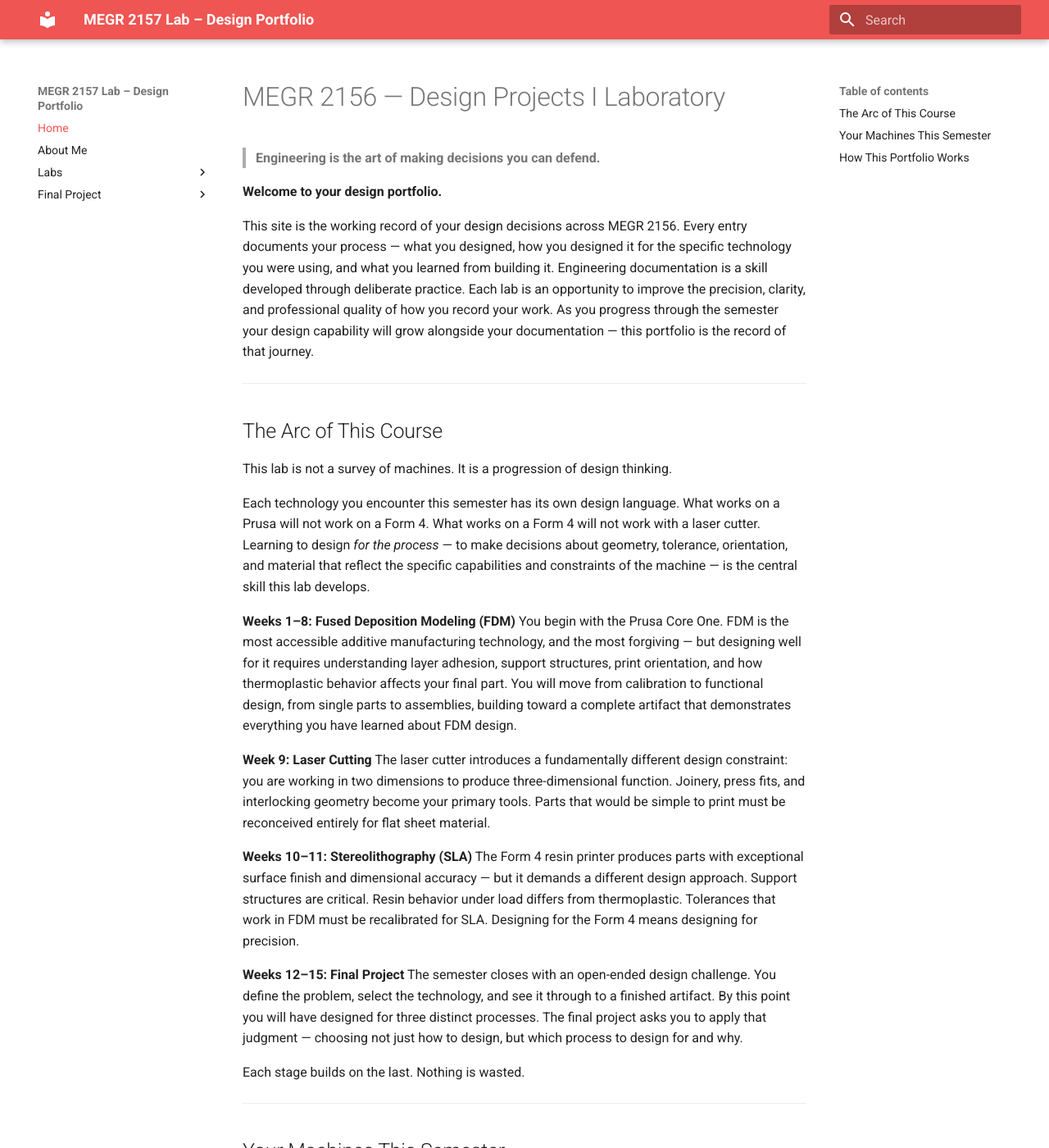
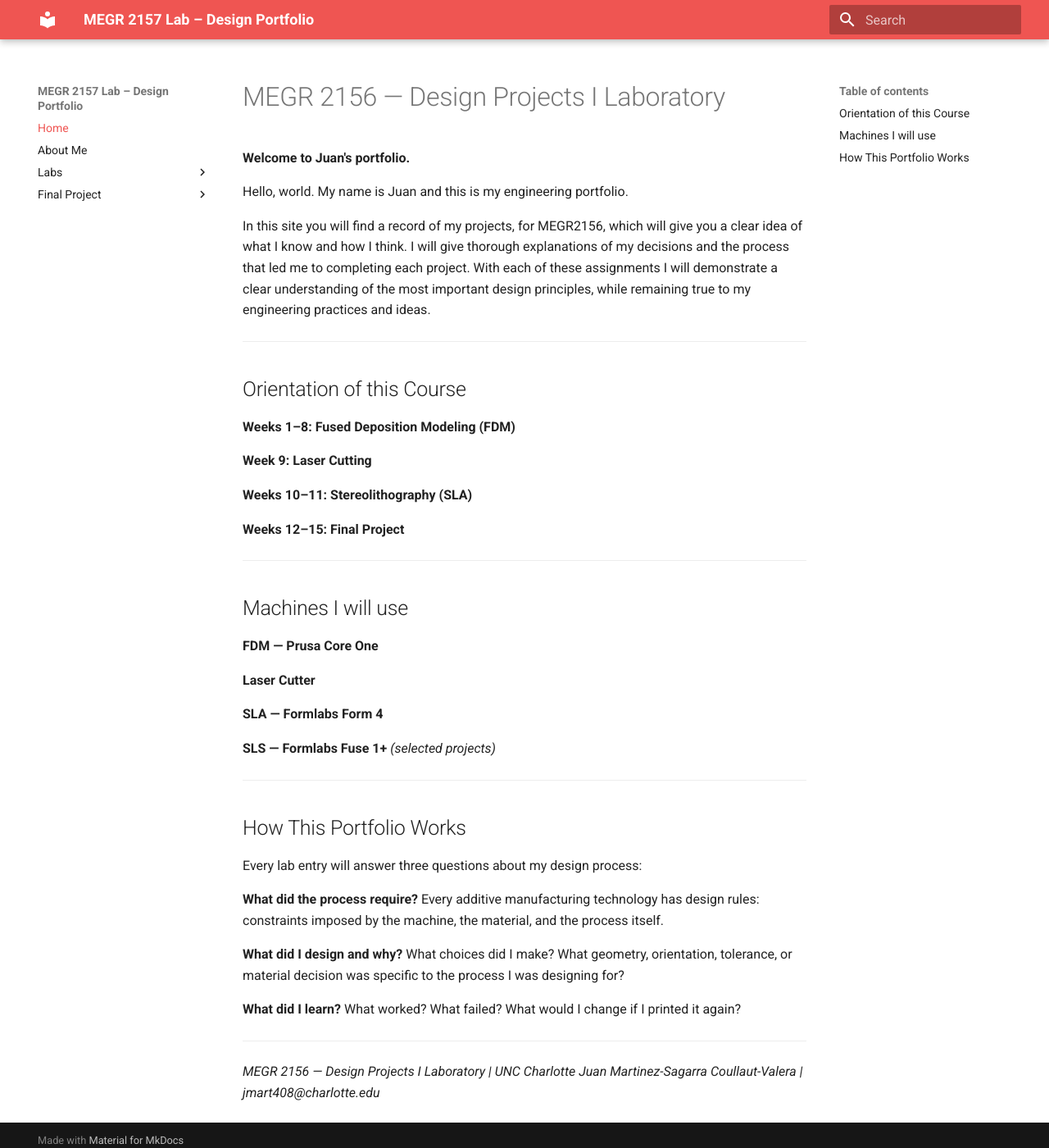
Before and after one commit to juanmasacova/MASACOVA-portfolio, an MkDocs documentation site: the page built from docs/index.md, in a window 1280 px wide and 1400 px high. Shown: the whole window at 82% size. Built offline with MkDocs 1.6.1 and Material for MkDocs 9.7.7, drawn with Linux system fonts in a browser that asks for light colours; some of the changed text lies outside the part shown.

Commit message:
Revise portfolio content and structure for clarity
Updated the content and structure of the portfolio to reflect personal ownership and provide clearer explanations of design processes and technologies used throughout the course.

```diff
--- a/docs/index.md
+++ b/docs/index.md
@@ -1,67 +1,51 @@
 # MEGR 2156 — Design Projects I Laboratory
 
-> **Engineering is the art of making decisions you can defend.**
+**Welcome to Juan's portfolio.**
 
-**Welcome to your design portfolio.**
+Hello, world. My name is Juan and this is my engineering portfolio.
 
-This site is the working record of your design decisions across MEGR 2156. Every entry documents your process — what you designed, how you designed it for the specific technology you were using, and what you learned from building it. Engineering documentation is a skill developed through deliberate practice. Each lab is an opportunity to improve the precision, clarity, and professional quality of how you record your work. As you progress through the semester your design capability will grow alongside your documentation — this portfolio is the record of that journey.
+In this site you will find a record of my projects, for MEGR2156, which will give you a clear idea of what I know and how I think. I will give thorough explanations of my decisions and the process that led me to completing each project. With each of these assignments I will demonstrate a clear understanding of the most important design principles, while remaining true to my engineering practices and ideas.
 
 ---
 
-## The Arc of This Course
-
-This lab is not a survey of machines. It is a progression of design thinking.
-
-Each technology you encounter this semester has its own design language. What works on a Prusa will not work on a Form 4. What works on a Form 4 will not work with a laser cutter. Learning to design *for the process* — to make decisions about geometry, tolerance, orientation, and material that reflect the specific capabilities and constraints of the machine — is the central skill this lab develops.
+## Orientation of this Course
 
 **Weeks 1–8: Fused Deposition Modeling (FDM)**
-You begin with the Prusa Core One. FDM is the most accessible additive manufacturing technology, and the most forgiving — but designing well for it requires understanding layer adhesion, support structures, print orientation, and how thermoplastic behavior affects your final part. You will move from calibration to functional design, from single parts to assemblies, building toward a complete artifact that demonstrates everything you have learned about FDM design.
 
 **Week 9: Laser Cutting**
-The laser cutter introduces a fundamentally different design constraint: you are working in two dimensions to produce three-dimensional function. Joinery, press fits, and interlocking geometry become your primary tools. Parts that would be simple to print must be reconceived entirely for flat sheet material.
 
 **Weeks 10–11: Stereolithography (SLA)**
-The Form 4 resin printer produces parts with exceptional surface finish and dimensional accuracy — but it demands a different design approach. Support structures are critical. Resin behavior under load differs from thermoplastic. Tolerances that work in FDM must be recalibrated for SLA. Designing for the Form 4 means designing for precision.
 
 **Weeks 12–15: Final Project**
-The semester closes with an open-ended design challenge. You define the problem, select the technology, and see it through to a finished artifact. By this point you will have designed for three distinct processes. The final project asks you to apply that judgment — choosing not just how to design, but which process to design for and why.
-
-Each stage builds on the last. Nothing is wasted.
 
 ---
 
-## Your Machines This Semester
+##  Machines I will use
 
 **FDM — Prusa Core One**
-Fused Deposition Modeling. Builds parts layer by layer from thermoplastic filament. Fast, accessible, and ideal for functional prototypes. Your primary machine for the first half of the semester. Design considerations: layer orientation, overhang angles, support structures, wall thickness, and infill.
 
 **Laser Cutter**
-Precision cutting and engraving of flat sheet material. Design considerations: kerf width, joint clearance, material grain direction, and how two-dimensional geometry creates three-dimensional structure.
 
 **SLA — Formlabs Form 4**
-Stereolithography. Uses UV light to cure liquid resin into high-precision parts. Exceptional surface finish and dimensional accuracy. Design considerations: support placement, part orientation, resin shrinkage, and post-cure mechanical properties.
 
 **SLS — Formlabs Fuse 1+** *(selected projects)*
-Selective Laser Sintering. Produces strong, functional nylon parts without support structures. Design considerations: powder removal, wall thickness minimums, and how the absence of support structures changes your design freedom.
 
 ---
 
 ## How This Portfolio Works
 
-Every lab entry answers three questions about your design process:
+Every lab entry will answer three questions about my design process:
 
 **What did the process require?**
-Every additive manufacturing technology has design rules — constraints imposed by the machine, the material, and the process itself. Document what those rules were for this lab and how they shaped your design decisions.
+Every additive manufacturing technology has design rules: constraints imposed by the machine, the material, and the process itself.
 
-**What did you design and why?**
-What choices did you make? What geometry, orientation, tolerance, or material decision was specific to the process you were designing for? A good entry shows the reasoning behind the design, not just the finished part.
+**What did I design and why?**
+What choices did I make? What geometry, orientation, tolerance, or material decision was specific to the process I was designing for?
 
-**What did you learn?**
-What worked? What failed? What would you change if you printed it again? The most valuable entries in this portfolio will be the ones where something went wrong and you understood why.
-
-That last question is the standard: could someone read your entry, understand your design decisions, and make better ones because of what you documented?
+**What did I learn?**
+What worked? What failed? What would I change if I printed it again?
 
 ---
 
 *MEGR 2156 — Design Projects I Laboratory | UNC Charlotte*
-*Terence J. Fagan, Ph.D. | tjfagan@charlotte.edu | Duke 394*
+*Juan Martinez-Sagarra Coullaut-Valera | jmart408@charlotte.edu*
```
